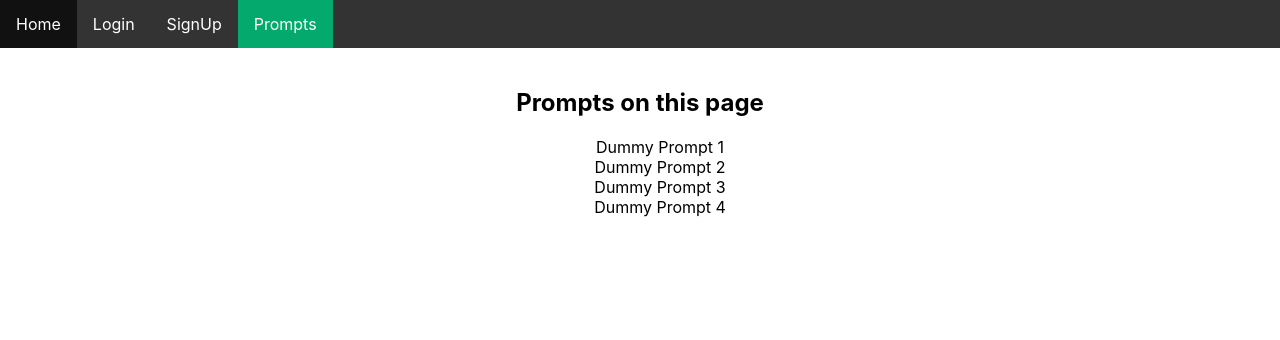
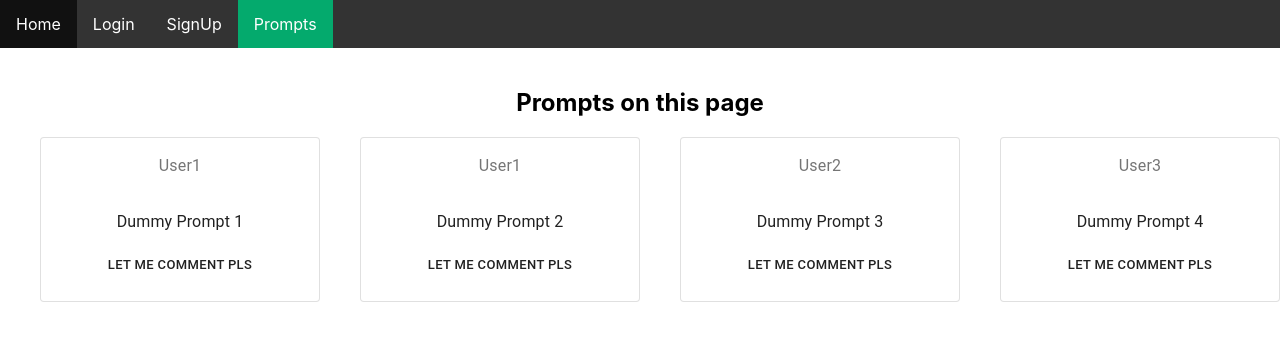
Before and after one commit to celinanperalta/CS-554-FP, a Next.js app in the folder src/client/: page /prompts in a window 1280 px wide. Shown: the top 340 px of the page. Built offline with nearby package versions, Linux system fonts and the light colour scheme.

Commit message:
built out card :)

```diff
--- a/src/client/package.json
+++ b/src/client/package.json
@@ -8,9 +8,11 @@
     "lint": "next lint"
   },
   "dependencies": {
+    "material-ui": "^0.20.2",
     "next": "12.0.4",
     "react": "17.0.2",
-    "react-dom": "17.0.2"
+    "react-dom": "17.0.2",
+    "@material-ui/core": "^4.12.3"
   },
   "devDependencies": {
     "@types/node": "^16.11.11",
--- /dev/null
+++ b/src/client/pages/card.tsx
@@ -0,0 +1,66 @@
+//I pledge my honor that I have abided by the Stevens Honor System.
+// import '../App.css';
+// import noImage from '../noImage.jpg';
+import React, {useState, useEffect}  from "react";
+import Link from "next/link";
+
+import {
+    Card,
+    CardContent,
+    CardMedia,
+    Grid,
+    Typography,
+    makeStyles,
+    CardHeader,
+    Button
+    // IconButton
+  } from '@material-ui/core';
+
+const useStyles = makeStyles({
+    card: {
+      maxWidth: 250,
+      height: 'auto',
+      marginLeft: 'auto',
+      marginRight: 'auto',
+      borderRadius: 5,
+      border: '1px solid #1e8678',
+      boxShadow: '0 19px 38px rgba(0,0,0,0.30), 0 15px 12px rgba(0,0,0,0.22);'
+    },
+    titleHead: {
+      borderBottom: '1px solid #1e8678',
+      fontWeight: 'bold'
+    },
+    grid: {
+      flexGrow: 1,
+      flexDirection: 'row'
+    },
+    media: {
+      height: '100%',
+      width: '100%'
+    },
+    button: {
+      color: '#1e8678',
+      fontWeight: 'bold',
+      fontSize: 12
+    }
+  });
+
+const BuildCard = (props) => {
+    return (
+        <Grid item xs={12} sm={6} md={4} lg={3} xl={2}>
+            <Card className="promptCard" variant="outlined">
+                <CardHeader className="promptHeader" subheader={props.data.posted_by} />
+                <CardContent>
+                    <Typography className="promptContent" >{props.data.prompt}</Typography>
+                </CardContent>
+                <Link href={`/prompts/${props.data.id}`}>
+                    <Button className="promptButon" size="small">LEt mE ComMent pLS</Button>
+                </Link>
+                <br/>
+                <br/>
+            </Card>
+        </Grid>
+    )
+  }
+
+export default BuildCard;
--- a/src/client/pages/prompts.tsx
+++ b/src/client/pages/prompts.tsx
@@ -1,5 +1,8 @@
 import React from 'react'
 import Link from "next/link";
+import Card from "./card";
+import {Grid, makeStyles} from '@material-ui/core';
+
 const Prompts = () =>{
 
     const dummyList = [
@@ -13,15 +16,11 @@ const Prompts = () =>{
         <div className="app">
             <h2>Prompts on this page</h2>
             <ul className="prompts">
+        <Grid container className="" spacing={5}>
         {dummyList.map((item, index) => (
-        <li key={index}>
-          <Link as={`/prompts/${item.id}`} href="/prompts/[promptId]">
-            <a>
-              {item.prompt}
-            </a>
-          </Link>
-        </li>
-      ))}
+            <Card key={index} data={item} />
+        ))}
+      </Grid>
     </ul>
 
         </div>
```
